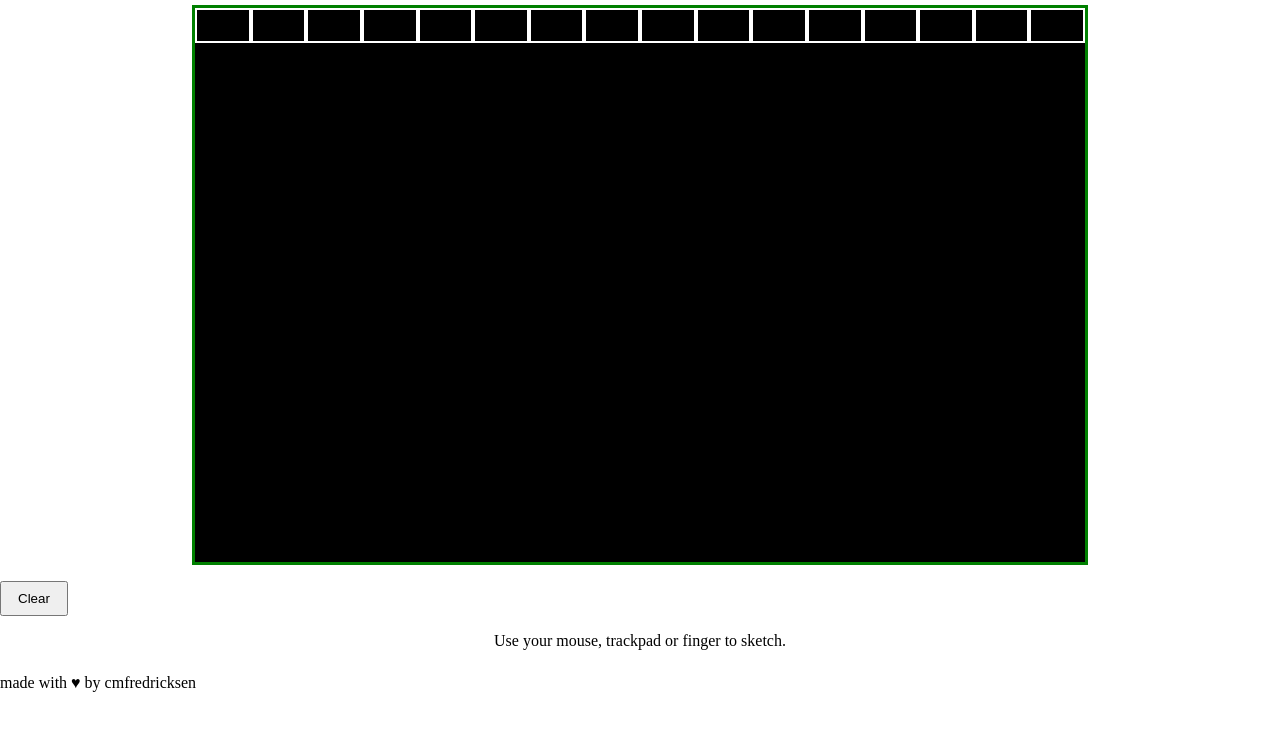
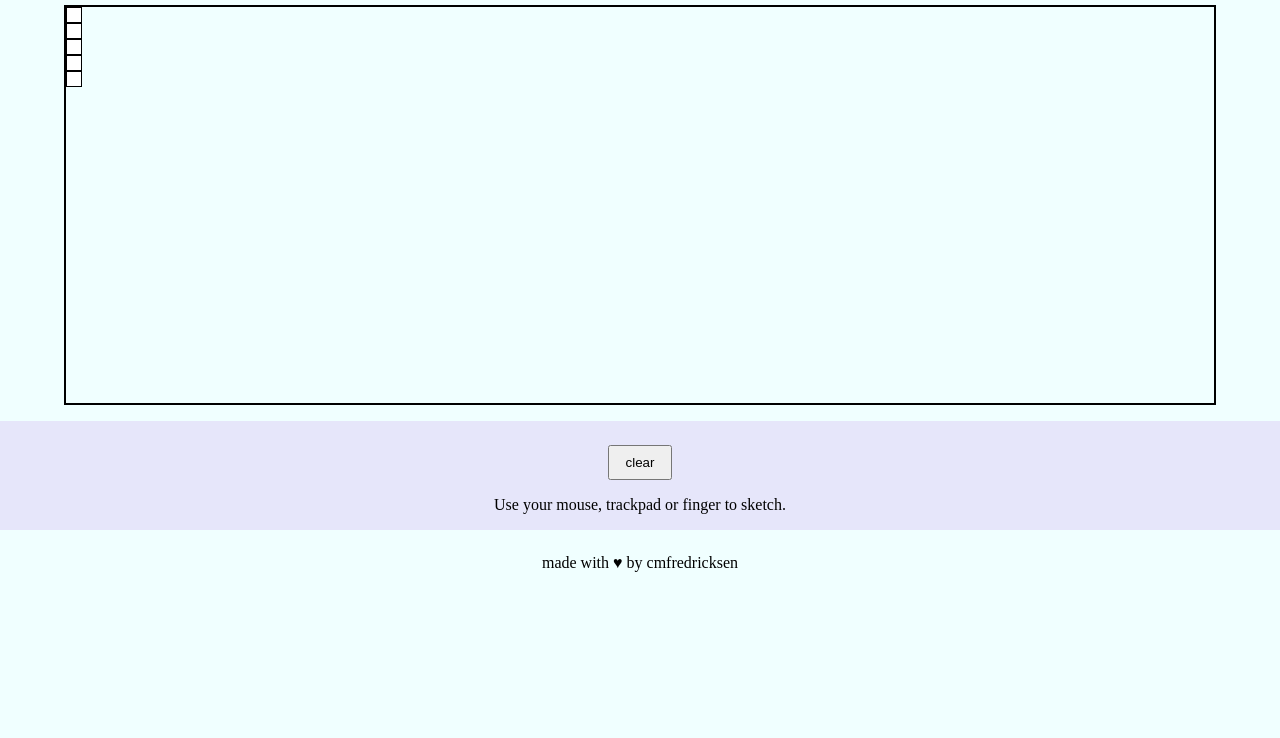
Before and after one commit to cmfredricksen/etch-a-sketch, a plain HTML site: page index.html in a window 1280 px wide. Shown: the part 62-800 px from the top of the page. Drawn offline with Linux system fonts and the light colour scheme.

Commit message:
restarting project after learning more JS

```diff
--- /dev/null
+++ b/app.js
@@ -0,0 +1,2 @@
+
+const pixels = document.getElementById('pixels').innerHTML = 'Hello';
--- a/index.html
+++ b/index.html
@@ -8,30 +8,27 @@
 </head>
 <body>
     <header><h2>Etch-a-Sketch</h2></header>
-    <div class="container">
-        <div class="screen">
-            <div class="pixels"></div>
-            <div class="pixels"></div>
-            <div class="pixels"></div>
-            <div class="pixels"></div>
-            <div class="pixels"></div>
-            <div class="pixels"></div>
-            <div class="pixels"></div>
-            <div class="pixels"></div>
-            <div class="pixels"></div>
-            <div class="pixels"></div>
-            <div class="pixels"></div>
-            <div class="pixels"></div>
-            <div class="pixels"></div>
-            <div class="pixels"></div>
-            <div class="pixels"></div>
-            <div class="pixels"></div>
+    <div id="container">
+        <div id="screen">
+            <p class="pixels"></p>
+            <p class="pixels"></p>
+            <p class="pixels"></p>
+            <p class="pixels"></p>
+            <p class="pixels"></p>
         </div>
     </div>
 
-    <button class="reset">Clear</button>
-    <main>Use your mouse, trackpad or finger to sketch.</main>
+    <main>
+        <button id="reset">clear</button>
+        <p>Use your mouse, trackpad or finger to sketch.</p>
+    </main>
+
+
+
+
     <footer>made with &hearts; by cmfredricksen</footer>
+
+    <script src="app.js"></script>
 
 </body>
 </html>
--- a/style.css
+++ b/style.css
@@ -4,39 +4,43 @@
     box-sizing: border-box;
 }
 
+body {
+    background-color: azure;
+}
+
 header {
     padding: 1.25rem 0;
+    text-align: center;
 }
 
-.container {
-    width: 70vw;
-    height: 70vh;
-    border: 3px solid green;
+#container {
+    width: 90vw;
+    height: 50vh;
+    border: 2px solid black;
     margin: auto;
 }
 
-.screen {
-    display: grid;
-    grid-template-columns: repeat(16, 1fr);
-    grid-template-rows: repeat(16, 1fr);
-    background-color: black;
-    width: 100%;
-    height: 100%;
-}
-
 .pixels {
-    border: 2px solid white;
+    border: 1px solid black;
+    width: 1rem;
+    height: 1rem;
+    background-color: white;
 }
 
 button {
     padding: .5rem 1rem;
     margin: 1rem 0;
+    text-align: center;
 }
 
 main {
     text-align: center;
+    background-color: lavender;
+    margin-top: 1rem;
+    padding: .5rem 0 1rem;
 }
 
 footer {
+    text-align: center;
     padding: 1.5rem 0;
 }
```
